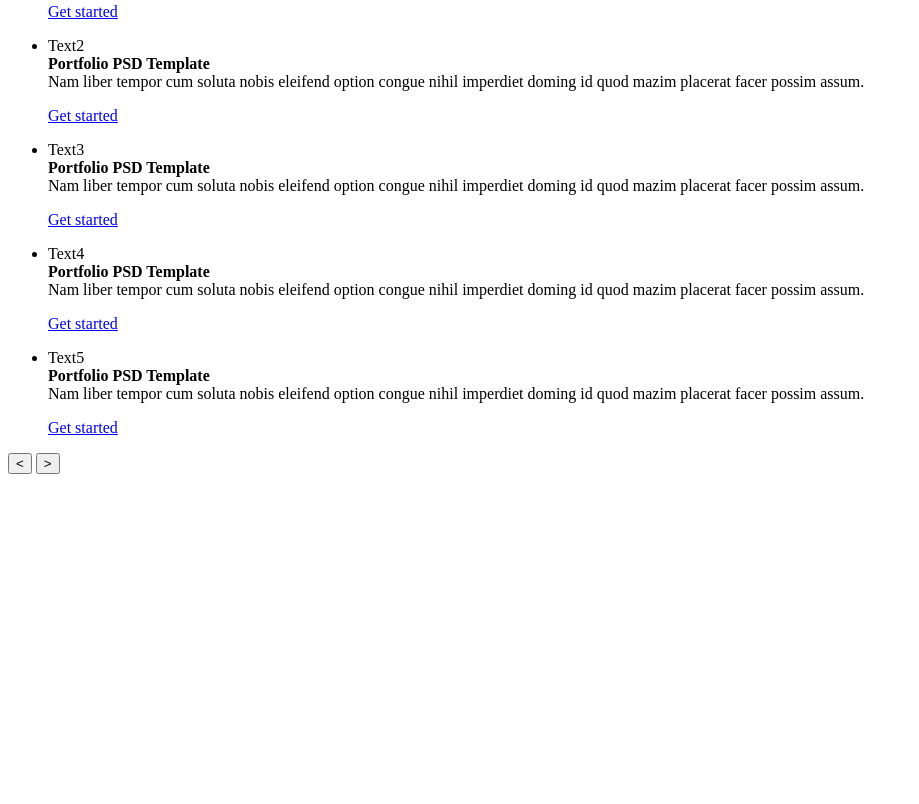
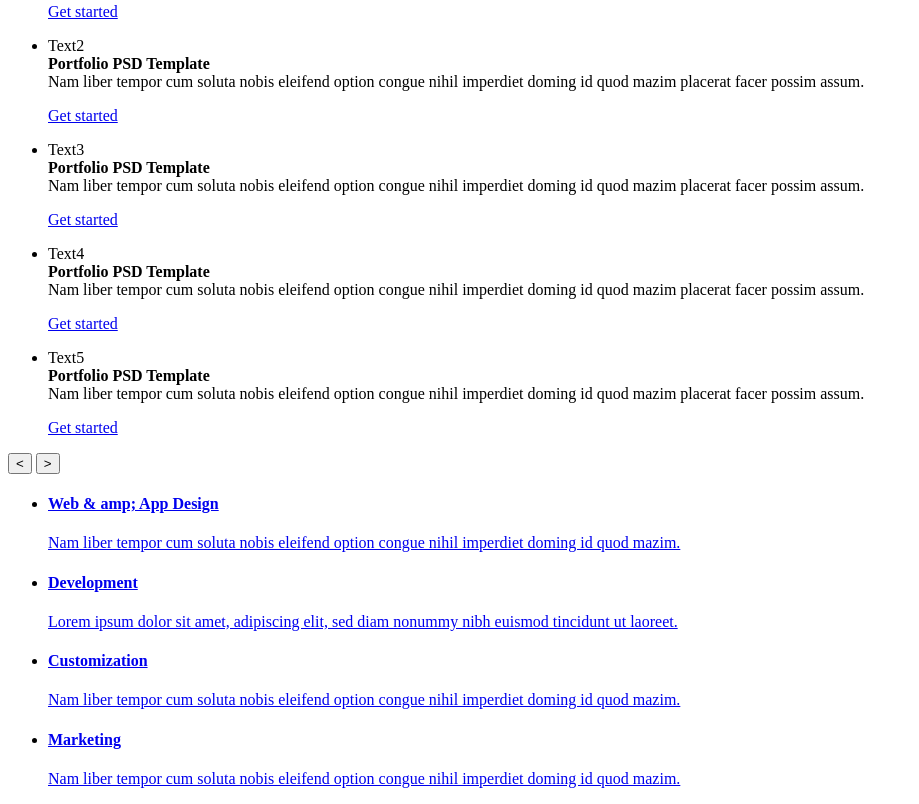
Before and after one commit to NatalyTsybulko/Waxom_2018, a plain HTML site: page index.html in a window 1280 px wide. Shown: the part 371-1175 px from the top of the page, without its empty margins (0-919 px from the left). Before the commit the page ends 853 px from the top, so only its background shows below. Drawn offline with Linux system fonts and the light colour scheme.

Commit message:
разметила services

```diff
--- a/index.html
+++ b/index.html
@@ -101,3 +101,31 @@
 	<!--Кнопки вперед-назад-->
 		<button class="slider_button_previous" type="button"><</button>
         <button class="slider_button_next" type="button">></button>
+
+    <!--Services-->
+    <ul class="services">
+        <li class="services_1">
+          <a href="Web.html">
+            <h4 class="services_name">Web & amp; App Design</h4>
+            <p class="services_description">Nam liber tempor cum soluta nobis eleifend option congue nihil imperdiet doming id quod mazim.</p>
+          </a>
+      	</li>
+        <li class="services_2">
+          <a href="development.html">
+            <h4 class="services_name">Development</h4>
+            <p class="services_description">Lorem ipsum dolor sit amet, adipiscing elit, sed diam nonummy nibh euismod tincidunt ut laoreet.</p>
+          </a>
+        </li>
+        <li class="services_3">
+          <a href="customization.html">
+            <h4 class="services_name">Customization</h4>
+            <p class="services_description">Nam liber tempor cum soluta nobis eleifend option congue nihil imperdiet doming id quod mazim.</p>
+          </a>
+        </li>
+        <li class="services_4">
+          <a href="marketing.html">
+            <h4 class="services_name">Marketing</h4>
+            <p class="services_description">Nam liber tempor cum soluta nobis eleifend option congue nihil imperdiet doming id quod mazim.</p>
+          </a>
+        </li>
+    </ul>
```
